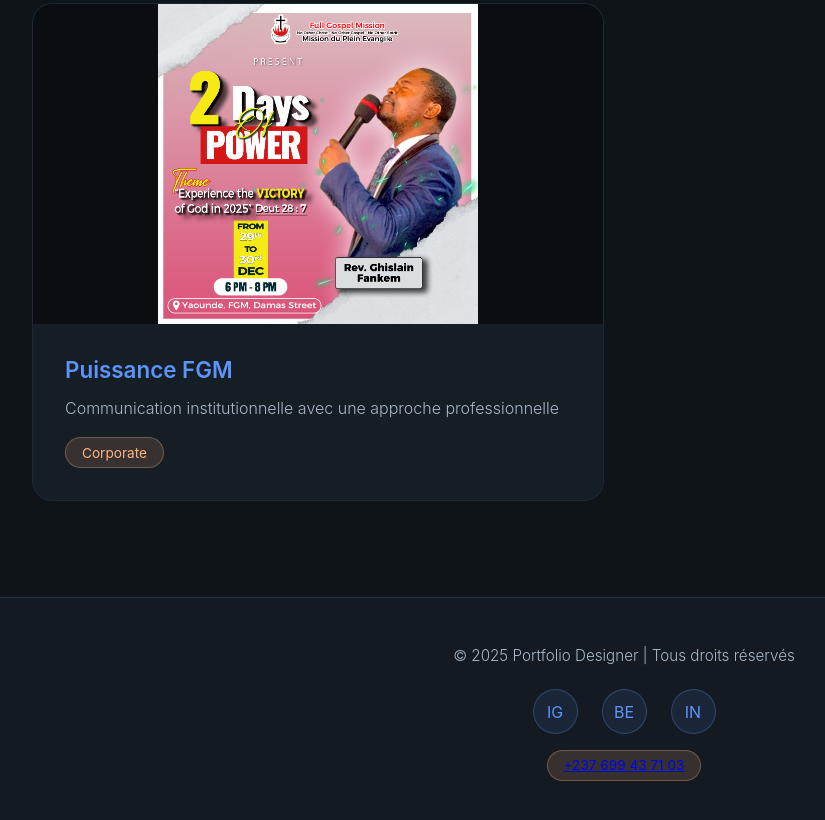
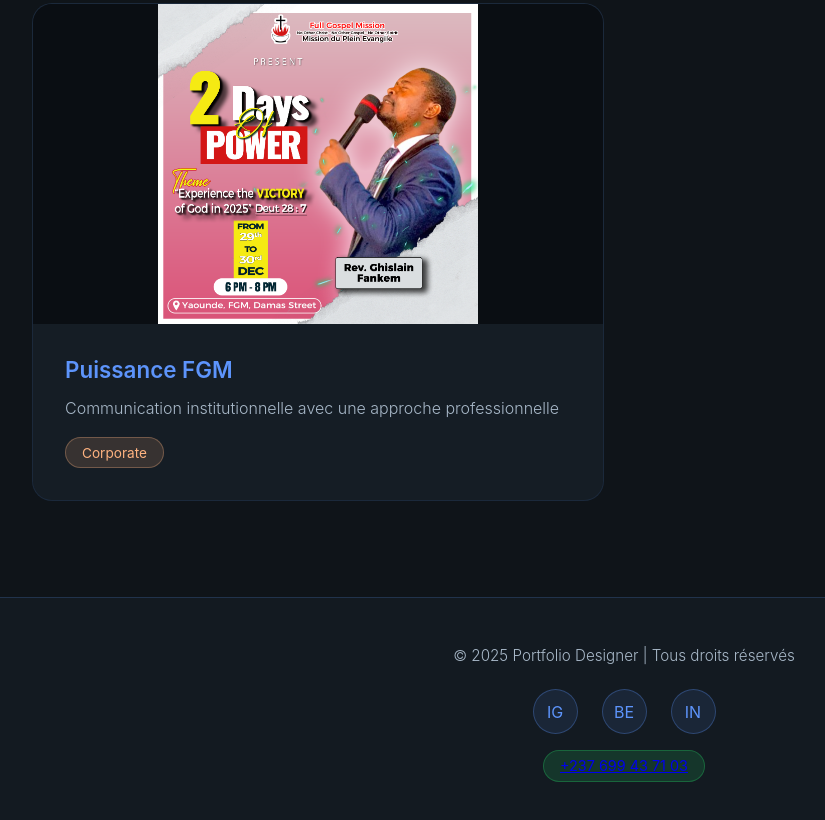
Before and after one commit to Dith7/Portfolio-Design, a plain HTML site: page index.html in a window 1280 px wide. Shown: the part 2973-3793 px from the top of the page, without its empty margins (16-841 px from the left). Drawn offline with Linux system fonts and the light colour scheme.

Commit message:
Update index.html

```diff
--- a/index.html
+++ b/index.html
@@ -570,7 +570,8 @@
             <a href="#" title="Behance">BE</a>
             <a href="#" title="LinkedIn">IN</a>
         </div>
-        <div class="card-tag">
+        <div class="card-tag" style="background: rgba(37, 211, 102, 0.15); color: #25D366; border-radius: 20px; font-size: 0.9rem; border: 1px solid rgba(37, 211, 102, 0.3);
+">
             <a href="https://wa.me/237699437103
 ">+237 699 43 71 03</a>
         </div>
```
